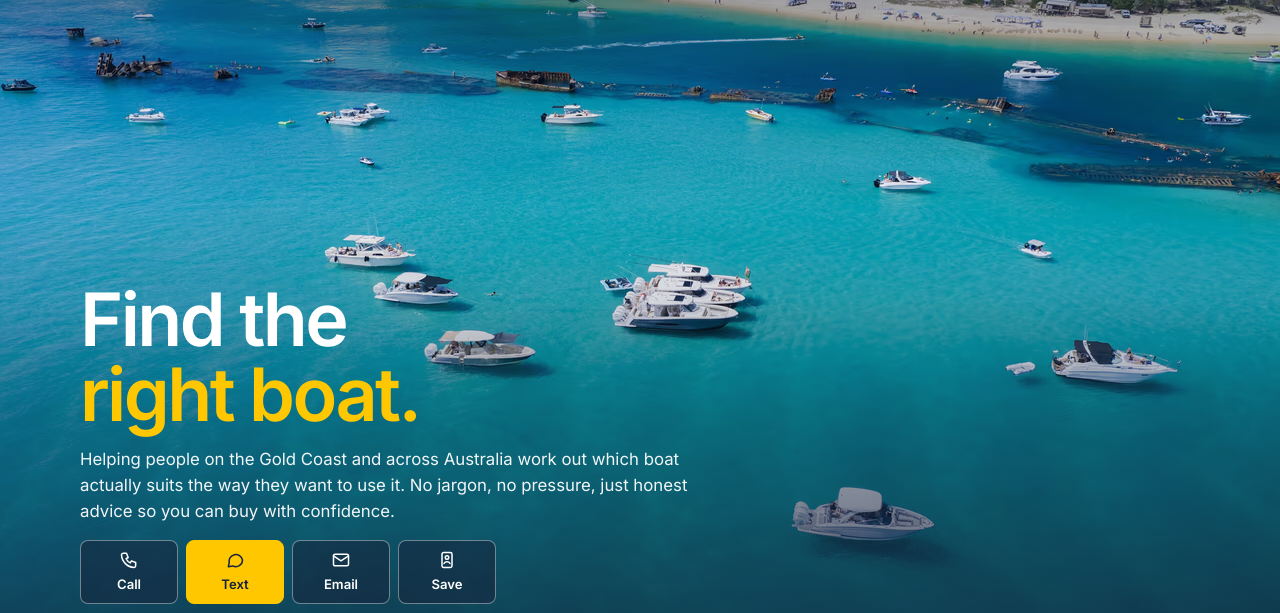
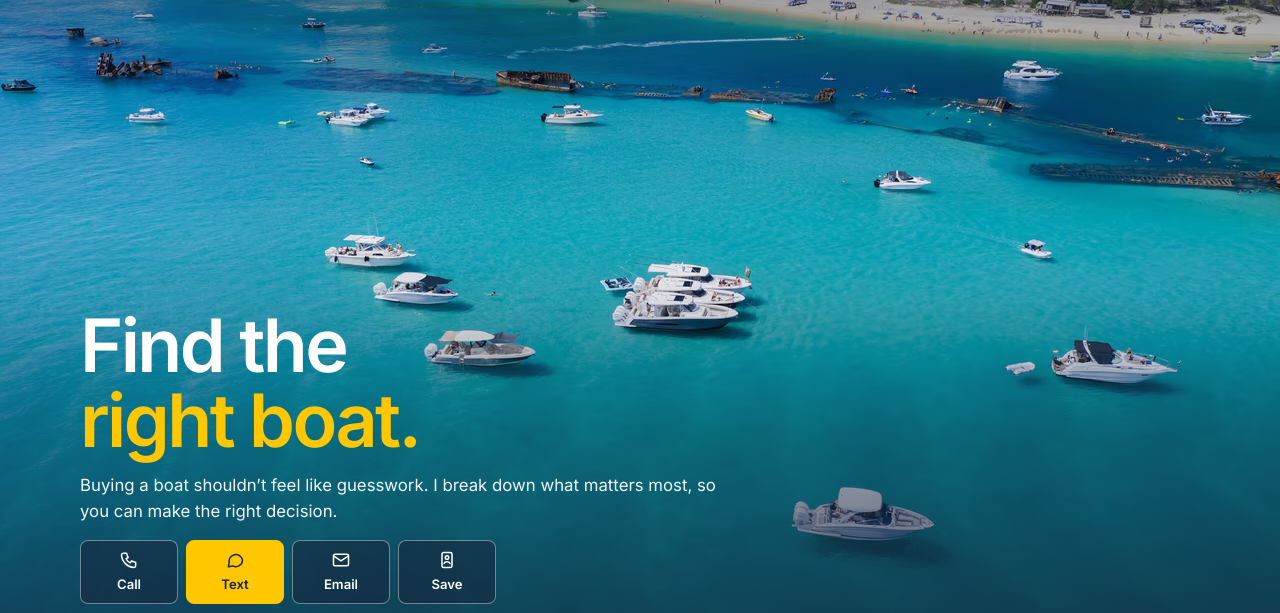
Before and after one commit to baileywilson2305-code/bailey-wilson-site, a website built with Vite: page index.html in a window 1280 px wide. Shown: the part 69-682 px from the top of the page. Built offline with nearby package versions, Linux system fonts and the light colour scheme; files whose address does not match are found by name.

Commit message:
Hero lede: education-led

```diff
--- a/index.html
+++ b/index.html
@@ -81,7 +81,7 @@
           <span>Find the</span>
           <span class="gold">right boat.</span>
         </h1>
-        <p class="lede">Helping people on the Gold Coast and across Australia work out which boat actually suits the way they want to use it. No jargon, no pressure, just honest advice so you can buy with confidence.</p>
+        <p class="lede">Buying a boat shouldn&rsquo;t feel like guesswork. I break down what matters most, so you can make the right decision.</p>
         <div class="hero-actions" role="group" aria-label="Contact Bailey">
           <a class="hero-action" href="tel:+61485025920">
             <svg aria-hidden="true" viewBox="0 0 24 24" fill="none" stroke="currentColor" stroke-width="1.8" stroke-linecap="round" stroke-linejoin="round"><path d="M5 4h4l2 5-2.5 1.5a11 11 0 0 0 5 5L15 13l5 2v4a2 2 0 0 1-2 2A16 16 0 0 1 3 6a2 2 0 0 1 2-2"></path></svg>
```
Also changed, not shown: dist/index.html.
